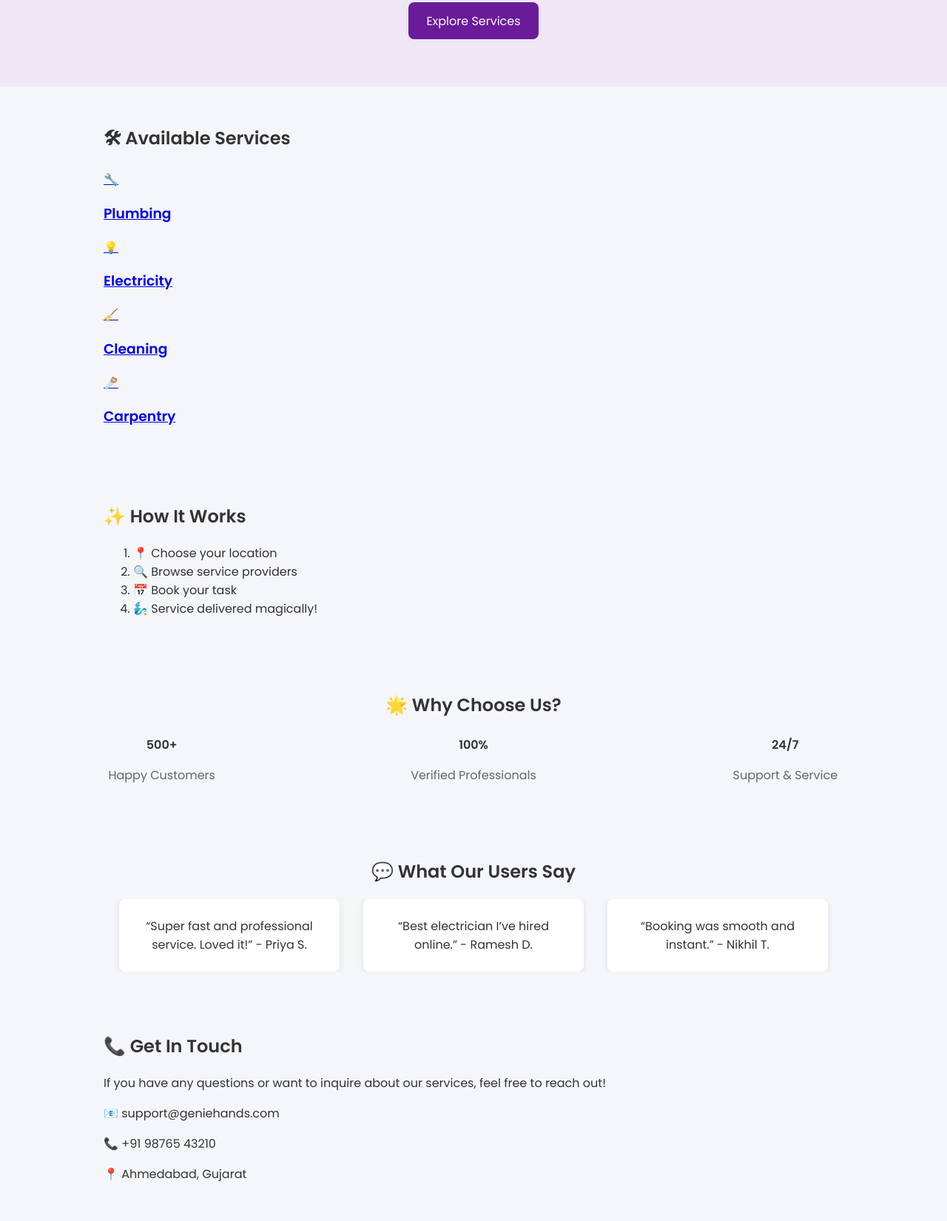
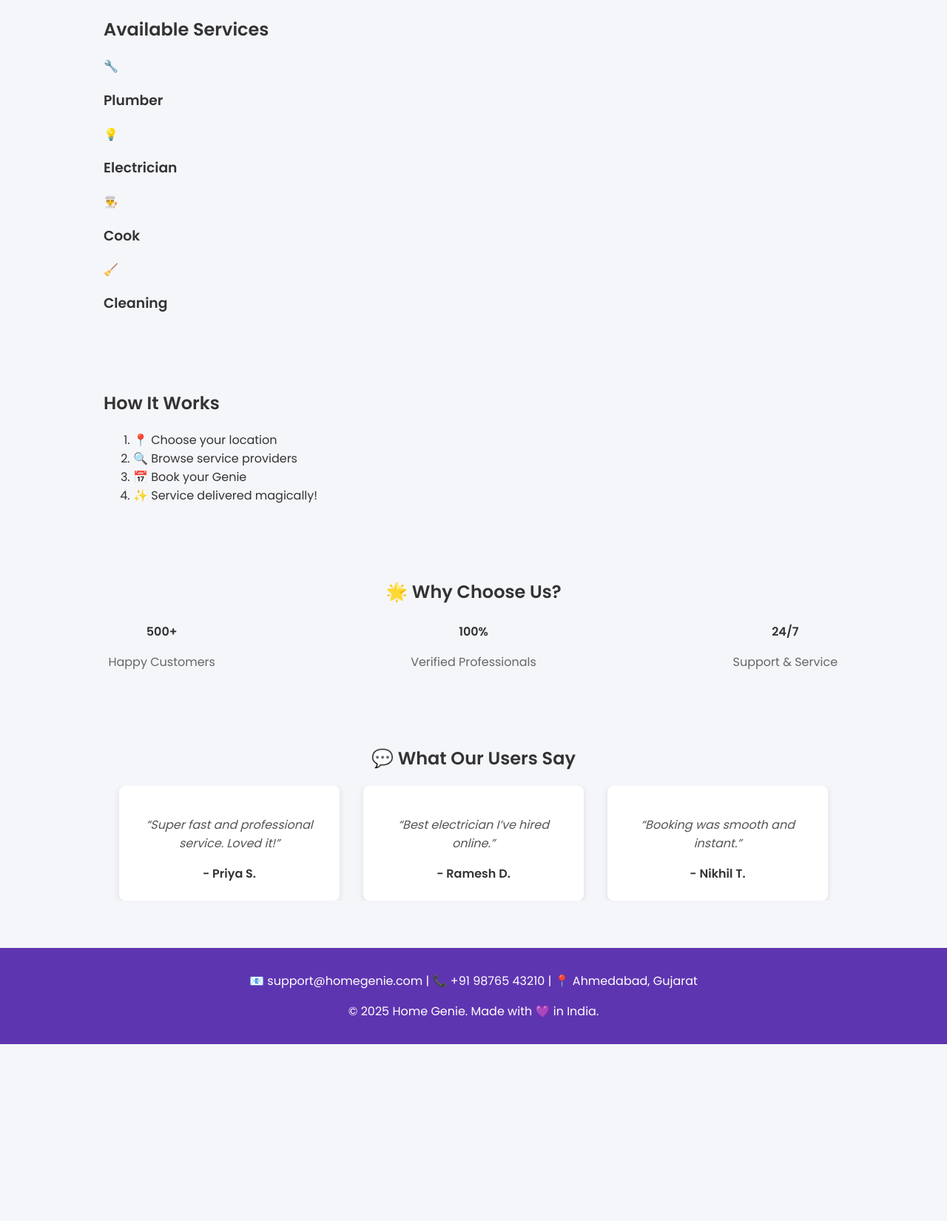
Before and after one commit to DiscordHindi/GenieHands, a plain HTML site: page index.html in a window 1280 px wide. Shown: the part 407-2057 px from the top of the page at 74% size. After the commit the page ends 1818 px from the top, so only its background shows below. Drawn offline with Linux system fonts and the light colour scheme.

Commit message:
Update index.html

```diff
--- a/index.html
+++ b/index.html
@@ -3,99 +3,85 @@
 <head>
   <meta charset="UTF-8" />
   <meta name="viewport" content="width=device-width, initial-scale=1.0" />
-  <title>GenieHands – Magical Home Services</title>
+  <title>Home Genie - Magical Home Services</title>
   <link rel="stylesheet" href="style.css" />
   <link href="https://fonts.googleapis.com/css2?family=Poppins:wght@400;600&display=swap" rel="stylesheet" />
 </head>
 <body>
   <header>
-    <div class="logo">🧞‍♂️ <span>GenieHands</span></div>
+    <div class="logo">🧞‍♂️ <span>Home Genie</span></div>
     <nav>
-      <ul>
-        <li><a href="index.html">Home</a></li>
-        <li><a href="plumbing.html">Plumbing</a></li>
-        <li><a href="electricity.html">Electricity</a></li>
-        <li><a href="cleaning.html">Cleaning</a></li>
-        <li><a href="carpentry.html">Carpentry</a></li>
-        <li><a href="contact.html">Contact</a></li>
-      </ul>
+      <a href="#services">Services</a>
+      <a href="#how">How It Works</a>
+      <a href="#contact">Contact</a>
     </nav>
   </header>
 
   <section class="hero">
-    <h1>Welcome to <span class="highlight">GenieHands</span></h1>
+    <h1>Welcome to <span class="highlight">Home Genie</span></h1>
     <p>Your magical solution for trusted home services!</p>
     <a href="#services" class="cta">Explore Services</a>
   </section>
 
   <section id="services" class="services">
-    <h2>🛠 Available Services</h2>
+    <h2>Available Services</h2>
     <div class="service-grid">
-      <div class="card">
-        <a href="plumbing.html">
-          🔧 <h3>Plumbing</h3>
-        </a>
-      </div>
-      <div class="card">
-        <a href="electricity.html">
-          💡 <h3>Electricity</h3>
-        </a>
-      </div>
-      <div class="card">
-        <a href="cleaning.html">
-          🧹 <h3>Cleaning</h3>
-        </a>
-      </div>
-      <div class="card">
-        <a href="carpentry.html">
-          🪚 <h3>Carpentry</h3>
-        </a>
-      </div>
+      <div class="card">🔧 <h3>Plumber</h3></div>
+      <div class="card">💡 <h3>Electrician</h3></div>
+      <div class="card">👨‍🍳 <h3>Cook</h3></div>
+      <div class="card">🧹 <h3>Cleaning</h3></div>
     </div>
   </section>
 
   <section id="how" class="how-it-works">
-    <h2>✨ How It Works</h2>
+    <h2>How It Works</h2>
     <ol>
       <li>📍 Choose your location</li>
       <li>🔍 Browse service providers</li>
-      <li>📅 Book your task</li>
-      <li>🧞‍♂️ Service delivered magically!</li>
+      <li>📅 Book your Genie</li>
+      <li>✨ Service delivered magically!</li>
     </ol>
   </section>
 
   <section id="why" class="why-choose-us">
     <h2>🌟 Why Choose Us?</h2>
     <div class="stats">
-      <div><strong>500+</strong><p>Happy Customers</p></div>
-      <div><strong>100%</strong><p>Verified Professionals</p></div>
-      <div><strong>24/7</strong><p>Support & Service</p></div>
+      <div>
+        <strong>500+</strong>
+        <p>Happy Customers</p>
+      </div>
+      <div>
+        <strong>100%</strong>
+        <p>Verified Professionals</p>
+      </div>
+      <div>
+        <strong>24/7</strong>
+        <p>Support & Service</p>
+      </div>
     </div>
   </section>
 
   <section id="testimonials" class="testimonials">
     <h2>💬 What Our Users Say</h2>
     <div class="slider">
-      <div class="testimonial">“Super fast and professional service. Loved it!” - Priya S.</div>
-      <div class="testimonial">“Best electrician I’ve hired online.” - Ramesh D.</div>
-      <div class="testimonial">“Booking was smooth and instant.” - Nikhil T.</div>
+      <div class="testimonial">
+        <p>“Super fast and professional service. Loved it!”</p>
+        <strong>- Priya S.</strong>
+      </div>
+      <div class="testimonial">
+        <p>“Best electrician I’ve hired online.”</p>
+        <strong>- Ramesh D.</strong>
+      </div>
+      <div class="testimonial">
+        <p>“Booking was smooth and instant.”</p>
+        <strong>- Nikhil T.</strong>
+      </div>
     </div>
   </section>
 
-  <section id="contact" class="contact">
-    <h2>📞 Get In Touch</h2>
-    <p>If you have any questions or want to inquire about our services, feel free to reach out!</p>
-    <p>📧 support@geniehands.com</p>
-    <p>📞 +91 98765 43210</p>
-    <p>📍 Ahmedabad, Gujarat</p>
-  </section>
-
   <footer>
-    <div class="footer-content">
-      <p>© 2025 GenieHands. Made with 💜 in India.</p>
-    </div>
+    <p>📧 support@homegenie.com | 📞 +91 98765 43210 | 📍 Ahmedabad, Gujarat</p>
+    <p>© 2025 Home Genie. Made with 💜 in India.</p>
   </footer>
-
-  <script src="script.js"></script>
 </body>
 </html>
```
